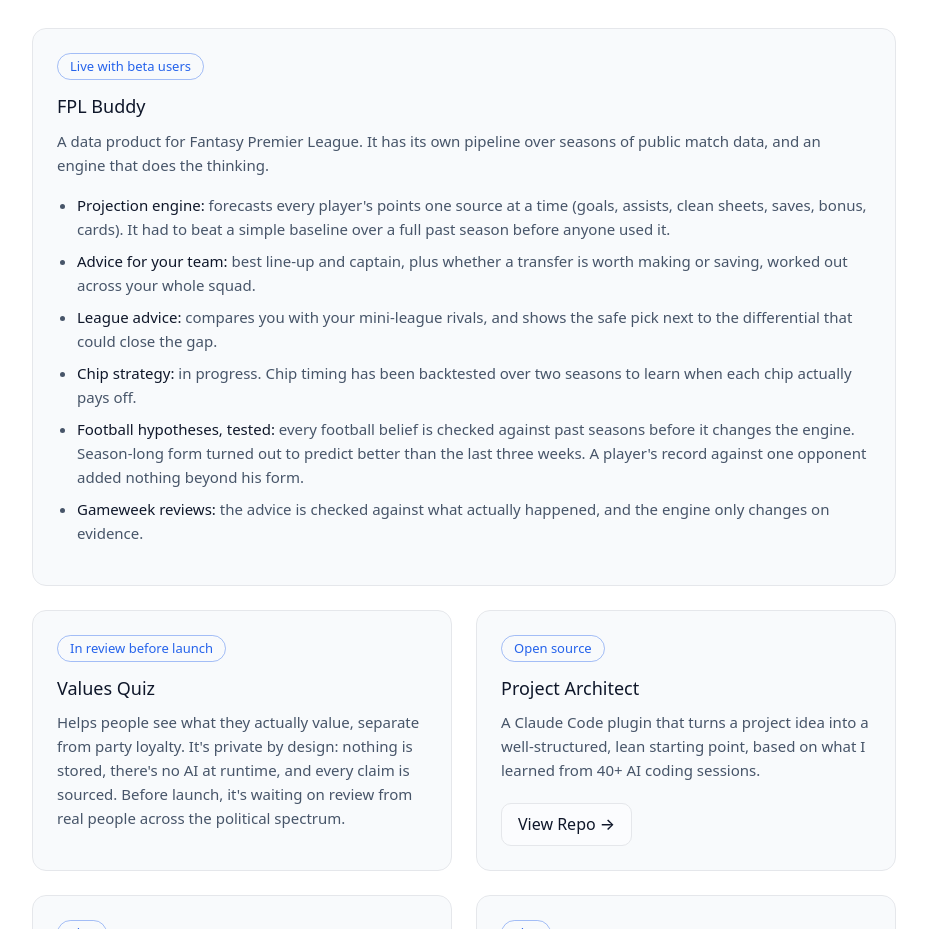
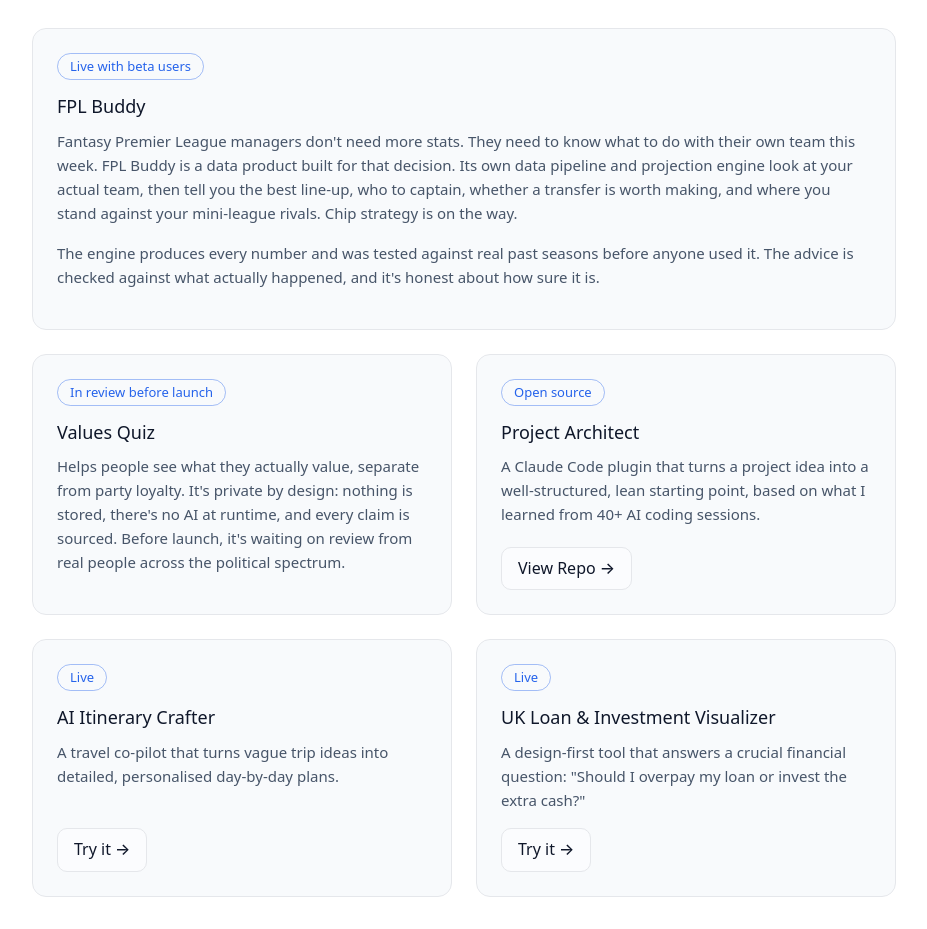
Before and after one commit to sairajesh711/sairajesh711.github.io, a plain HTML site: page index.html in a window 1280 px wide. Shown: the part 2480-3409 px from the top of the page, without its empty margins (176-1103 px from the left). Drawn offline with Linux system fonts and the light colour scheme.

Commit message:
fix: describe FPL Buddy by the value it gives, without internal findings
Co-Authored-By: Claude Opus 5.5 <noreply@anthropic.com>
Claude-Session: https://claude.ai/code/session_017gRv53sfvLzCujU2y7c8qs

```diff
--- a/index.html
+++ b/index.html
@@ -412,15 +412,8 @@
           <div>
             <span class="tag">Live with beta users</span>
             <h3>FPL Buddy</h3>
-            <p>A data product for Fantasy Premier League. It has its own pipeline over seasons of public match data, and an engine that does the thinking.</p>
-            <ul class="feature-list">
-              <li><strong>Projection engine:</strong> forecasts every player's points one source at a time (goals, assists, clean sheets, saves, bonus, cards). It had to beat a simple baseline over a full past season before anyone used it.</li>
-              <li><strong>Advice for your team:</strong> best line-up and captain, plus whether a transfer is worth making or saving, worked out across your whole squad.</li>
-              <li><strong>League advice:</strong> compares you with your mini-league rivals, and shows the safe pick next to the differential that could close the gap.</li>
-              <li><strong>Chip strategy:</strong> in progress. Chip timing has been backtested over two seasons to learn when each chip actually pays off.</li>
-              <li><strong>Football hypotheses, tested:</strong> every football belief is checked against past seasons before it changes the engine. Season-long form turned out to predict better than the last three weeks. A player's record against one opponent added nothing beyond his form.</li>
-              <li><strong>Gameweek reviews:</strong> the advice is checked against what actually happened, and the engine only changes on evidence.</li>
-            </ul>
+            <p>Fantasy Premier League managers don't need more stats. They need to know what to do with their own team this week. FPL Buddy is a data product built for that decision. Its own data pipeline and projection engine look at your actual team, then tell you the best line-up, who to captain, whether a transfer is worth making, and where you stand against your mini-league rivals. Chip strategy is on the way.</p>
+            <p>The engine produces every number and was tested against real past seasons before anyone used it. The advice is checked against what actually happened, and it's honest about how sure it is.</p>
           </div>
         </article>
         <article class="card animated" style="animation-delay: 0.2s;">
```
